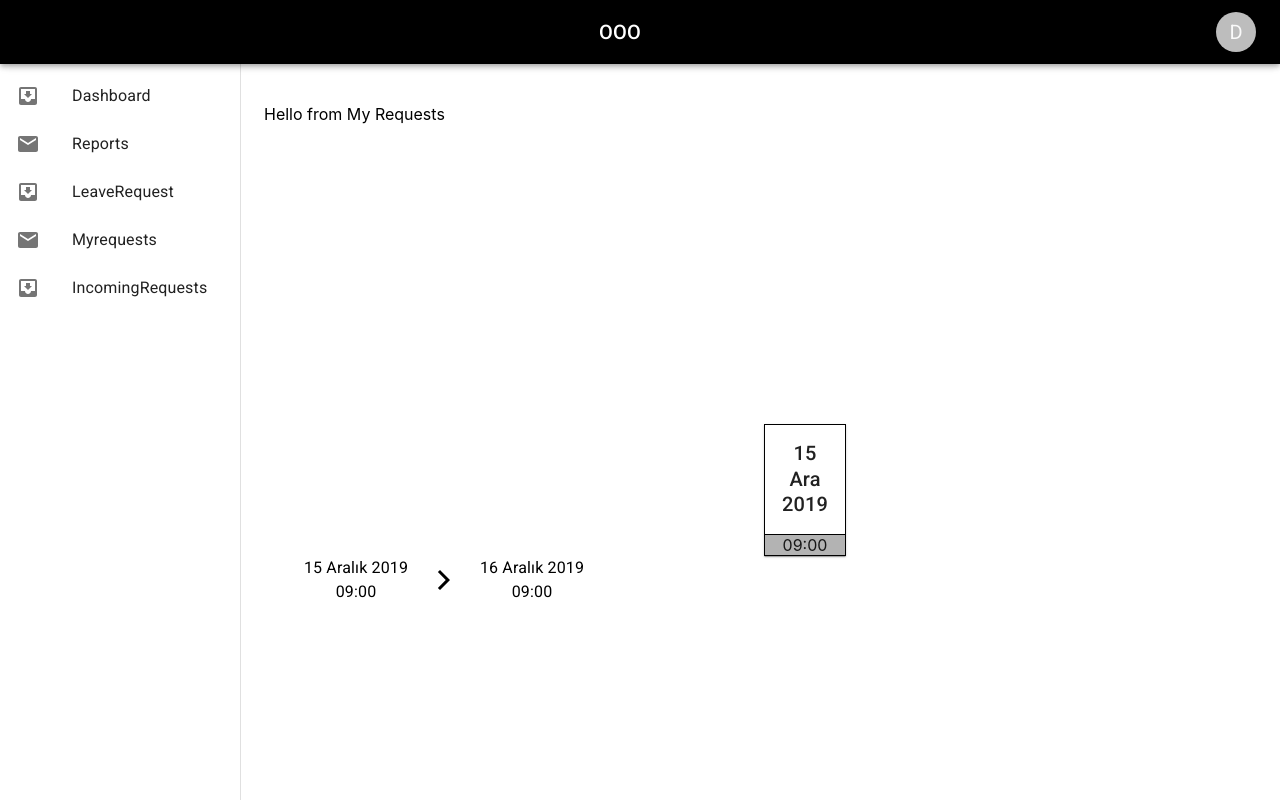
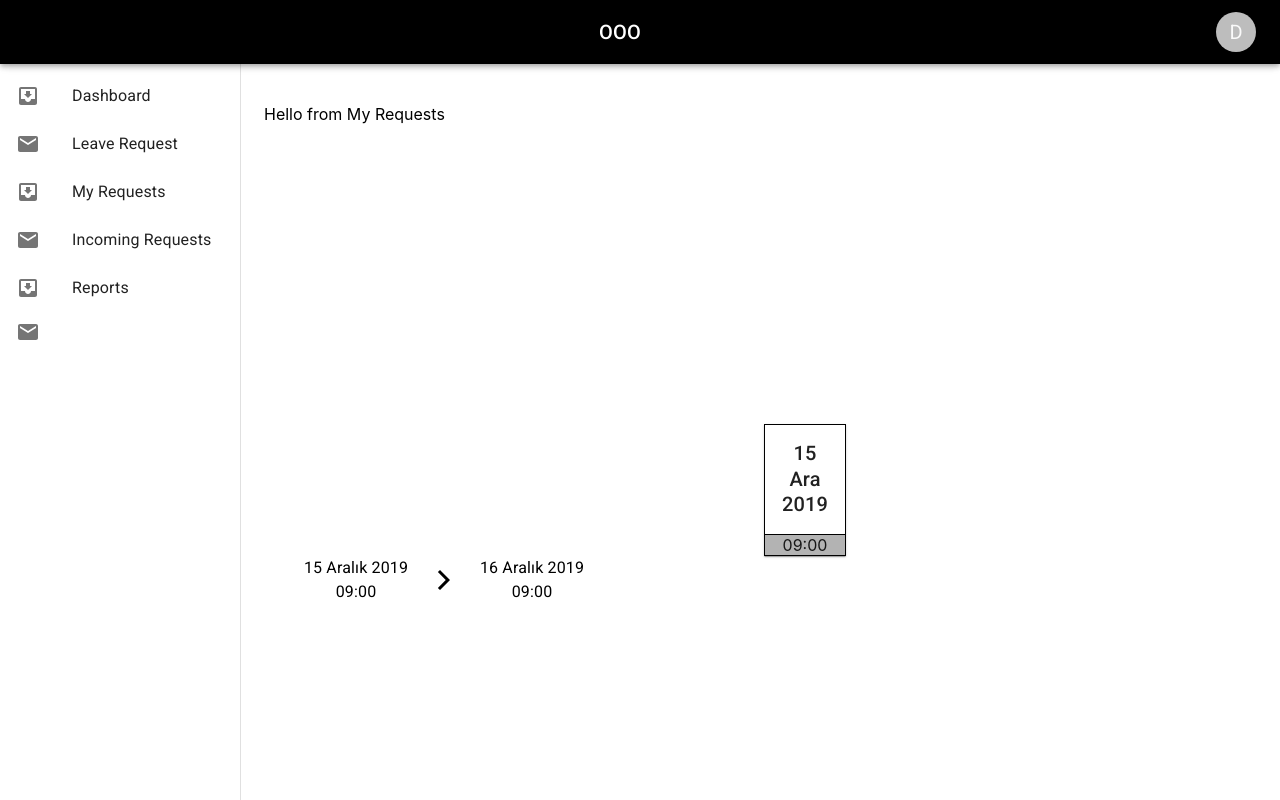
Before and after one commit to EmakinaTR/out-of-office, a React (Create React App) app: page /myrequests in a window 1280 px wide. Built offline with nearby package versions, Linux system fonts and the light colour scheme.

Commit message:
Add icons to route config

```diff
--- a/src/constants/routes.js
+++ b/src/constants/routes.js
@@ -4,7 +4,6 @@ import LeaveRequest from "../pages/leaverequest";
 import Dashboard from "../pages/dashboard";
 import MyRequests from "../pages/myrequests";
 import IncomingRequests from "../pages/incomingrequests";
-
 
 const protectedRoutes = [
   {
@@ -13,38 +12,47 @@ const protectedRoutes = [
     exact: true,
     main: () => <Dashboard />,
     public: false,
+    icon: "dashboard"
   },
   {
-        name:
-        "Reports",
+    name: "Leave Request",
+    path: "/leaverequest",
+    exact: true,
+    main: props => <LeaveRequest {...props} />,
+    public: false,
+    icon: "post_add"
+  },
+  {
+    name: "My Requests",
+    path: "/myrequests",
+    exact: true,
+    main: props => <MyRequests {...props} />,
+    public: false,
+    icon: "date_range"
+  },
+  {
+    name: "Incoming Requests",
+    path: "/incoming-requests",
+    exact: true,
+    main: props => <IncomingRequests {...props} />,
+    public: false,
+    icon: "event_available"
+  },
+  {
+    name: "Reports",
     path: "/reports",
     exact: true,
-        main: props => <Reports {...props}/>,
+    main: props => <Reports {...props} />,
     public: false,
-
+    icon: "insert_chart_outlined"
   },
+  // Default Route; Sets unless none of the pathes are given
   {
-        name: "LeaveRequest",
-        path: "/leaverequest",
+    path: "**",
     exact: true,
-        main: props => <LeaveRequest {...props}/>,
+    main: () => <Dashboard />,
     public: false,
-    },
-    {
-        name: "Myrequests",
-        path: "/myrequests",
-        exact: true,
-        main: props=> <MyRequests {...props}/> ,
-        public: false,
-
-    },
-    {
-        name: "IncomingRequests",
-        path: "/incoming-requests",
-        exact: true,
-        main: props => <IncomingRequests {...props}/>,
-        public: false,
-
+    icon: "dashboard"
   }
 ];
 
```
Lines whose indentation alone changed are shown as unchanged.
